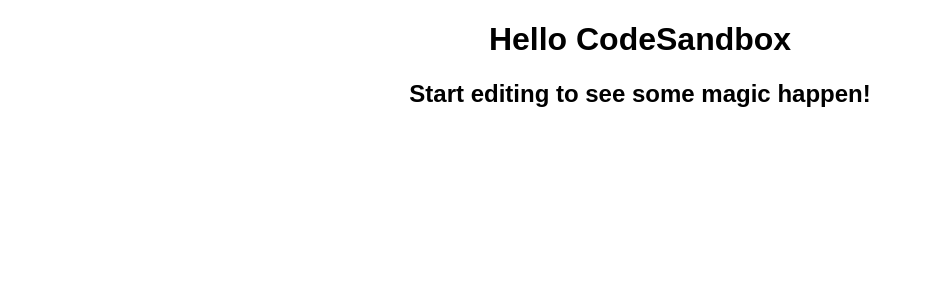
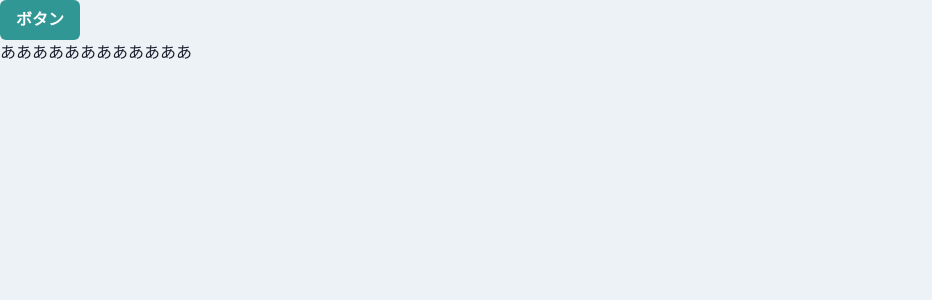
Before and after one commit to nmackee/user-management-app, a React (Create React App) app: page / in a window 1280 px wide. Shown: the top 300 px of the page, without its empty margins (0-932 px from the left). Built offline with nearby package versions, Linux system fonts and the light colour scheme.

Commit message:
Globalなスタイルを設定する

```diff
--- a/src/App.tsx
+++ b/src/App.tsx
@@ -1,10 +1,11 @@
-import "./styles.css";
+import { Button, ChakraProvider } from "@chakra-ui/react";
+import theme from "./theme/theme";
 
 export default function App() {
   return (
-    <div className="App">
-      <h1>Hello CodeSandbox</h1>
-      <h2>Start editing to see some magic happen!</h2>
-    </div>
+    <ChakraProvider theme={theme}>
+      <Button colorScheme="teal">ボタン</Button>
+      <p>ああああああああああああ</p>
+    </ChakraProvider>
   );
 }
--- /dev/null
+++ b/src/theme/theme.ts
@@ -0,0 +1,13 @@
+import { extendTheme } from "@chakra-ui/react";
+
+const theme = extendTheme({
+  styles: {
+    global: {
+      body: {
+        backgroundColor: "gray.100",
+        color: "gray.800"
+      }
+    }
+  }
+});
+export default theme;
```
Also changed, not shown: package.json (+15 -2 lines).
